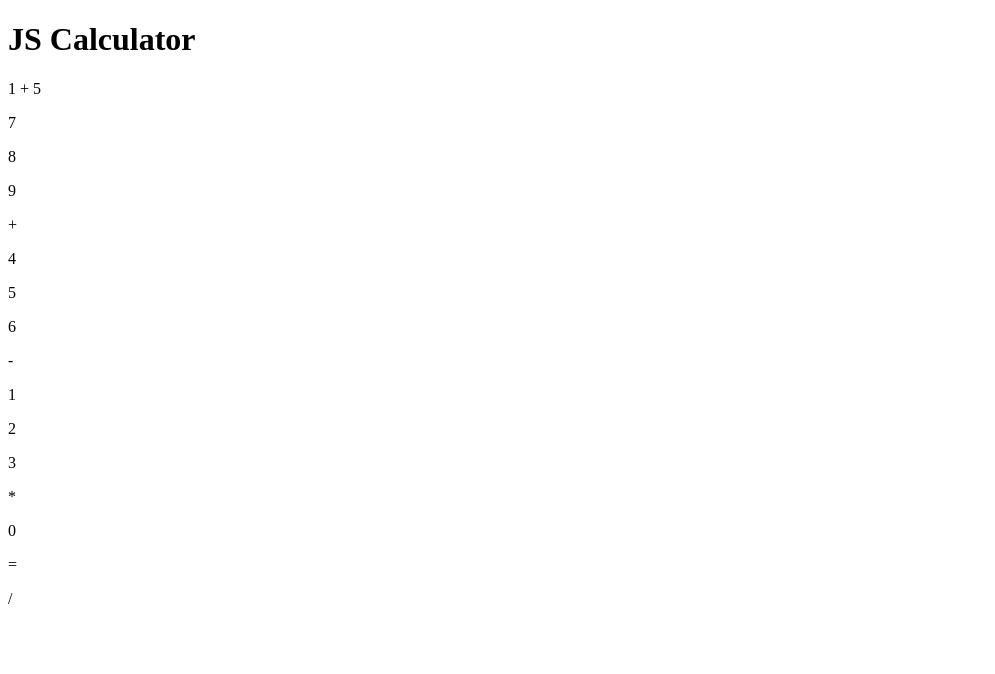
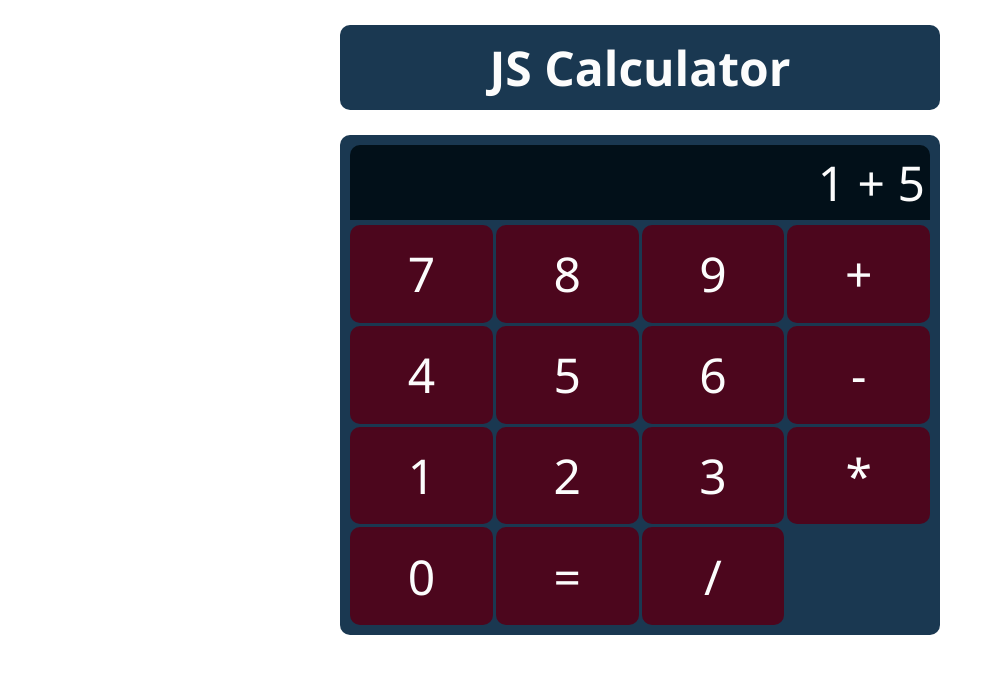
Before and after one commit to BaldeSep/JS-Calculator, a plain HTML site: page index.html in a window 1280 px wide. Shown: the whole page, without its empty margins (0-995 px from the left). Drawn offline with Linux system fonts and the light colour scheme.

Commit message:
[main.scss] Basic Style Complete

```diff
--- a/sass/main.scss
+++ b/sass/main.scss
@@ -0,0 +1,96 @@
+* {
+  margin: 0;
+  padding: 0;
+  box-sizing: border-box;
+}
+
+body {
+  font-family: "Segoe UI", Tahoma, Geneva, Verdana, sans-serif;
+  font-size: 1.2rem;
+  background-color: #fff;
+  color: #000;
+}
+
+.container {
+  max-width: 600px;
+  margin: 25px auto;
+  padding: 10px;
+}
+
+$background-color: #1a3851;
+$element-bg-color: #021019;
+$element-text-color: #fcfcfc;
+
+@mixin container {
+  background-color: $background-color;
+  border-radius: 10px;
+}
+
+header {
+  .container {
+    @include container;
+    h1 {
+      text-align: center;
+      font-size: 3rem;
+      color: $element-text-color;
+    }
+  }
+}
+
+main {
+  .container {
+    @include container;
+  }
+
+  #calculator-wrapper {
+    display: flex;
+    flex-direction: column;
+    justify-content: space-evenly;
+    align-items: center;
+    width: 100%;
+    height: 100%;
+  }
+
+  #calculator-display {
+    position: relative;
+    border-top-right-radius: 10px;
+    border-top-left-radius: 10px;
+    width: 100%;
+    height: 75px;
+    background-color: $element-bg-color;
+    color: $element-text-color;
+    #expression {
+      position: absolute;
+      font-size: 3rem;
+      bottom: 5px;
+      right: 5px;
+    }
+  }
+
+  #calculator-button-wrapper {
+    margin-top: 5px;
+    width: 100%;
+    height: 400px;
+    display: grid;
+    grid-template-columns: repeat(4, 1fr);
+    grid-auto-rows: 1fr;
+    grid-gap: 3px;
+    $button-bg-color: #4c061d;
+    p {
+      border-radius: 10px;
+      display: flex;
+      justify-content: center;
+      align-items: center;
+      font-size: 3rem;
+      background-color: $button-bg-color;
+      color: $element-text-color;
+      transition: all;
+      cursor: pointer;
+      &:hover {
+        transform: scale(1.03);
+        transition-duration: 0.1s;
+        z-index: 100;
+      }
+    }
+  }
+}
```
Also changed, not shown: css/main.css.
